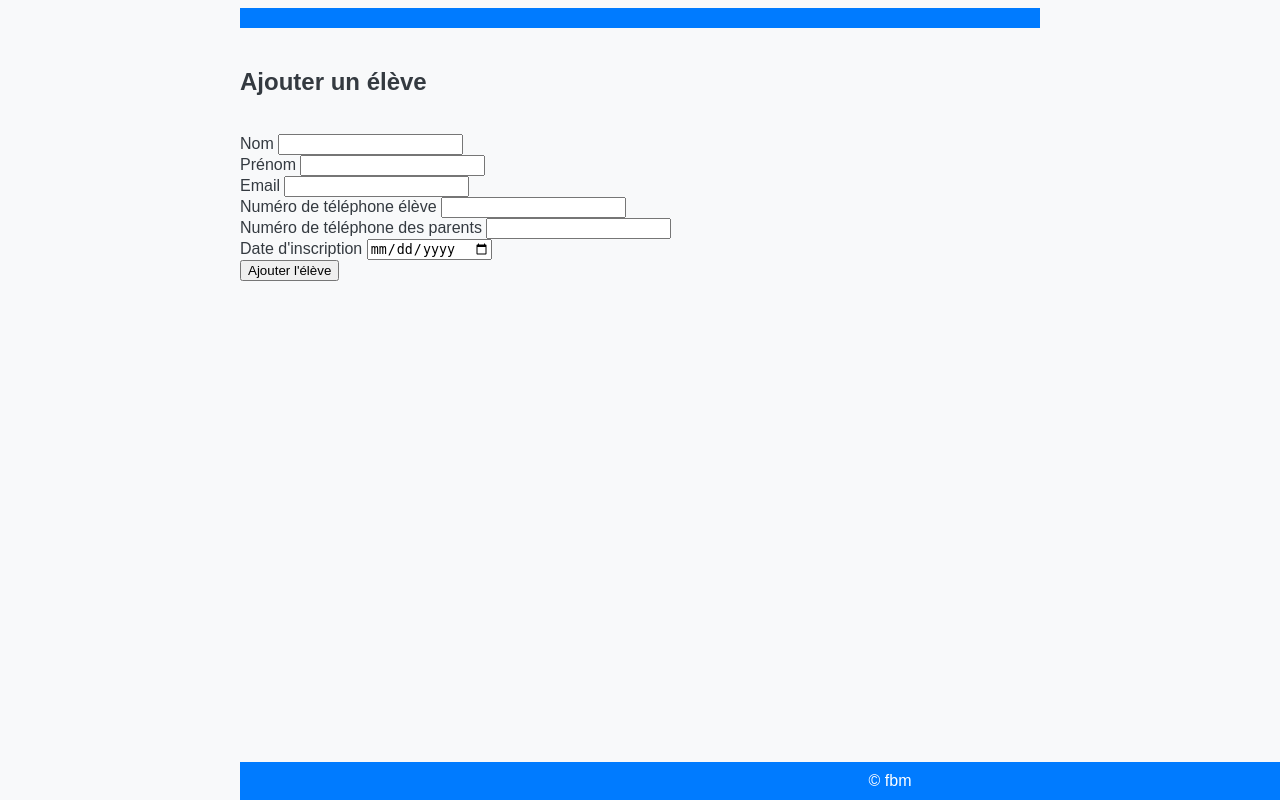
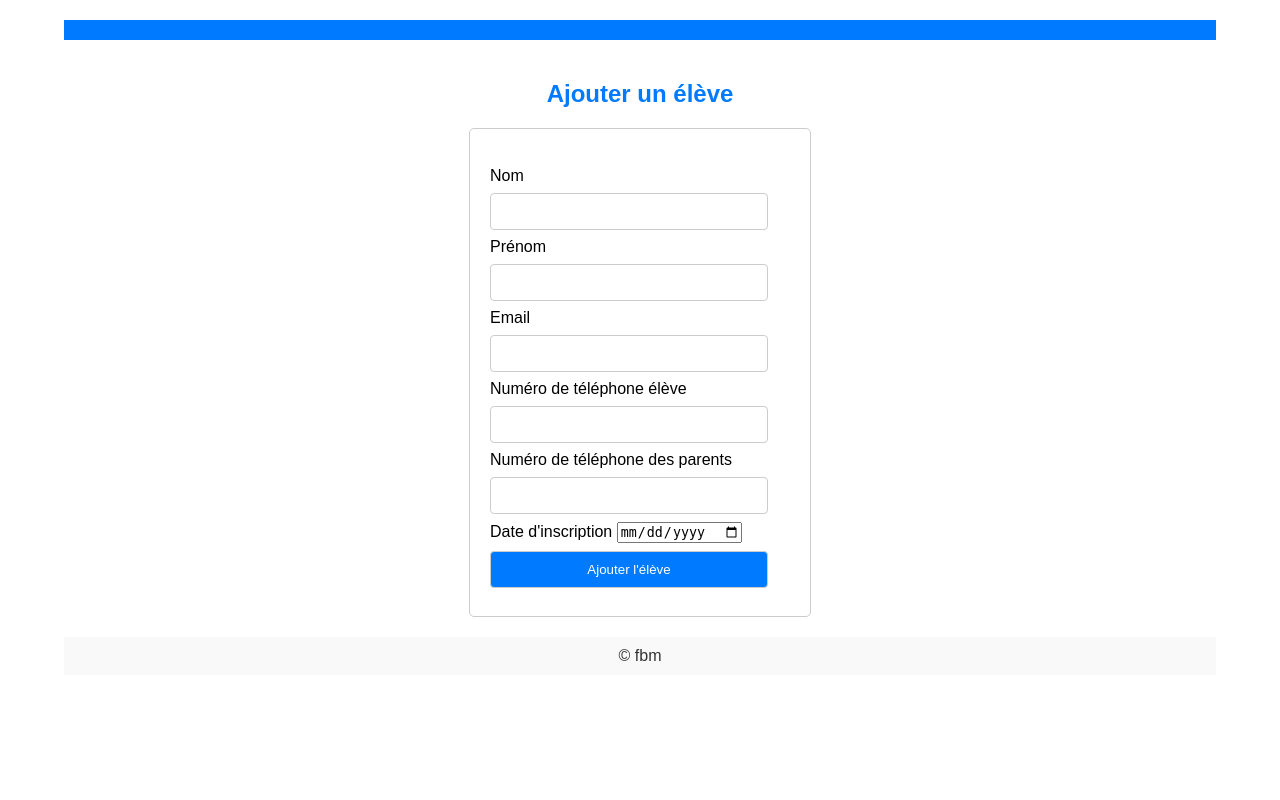
Before and after one commit to TFerhan/studies-management, a Flask app: page /ajouter_eleve in a window 1280 px wide. Run offline with Flask 3, Linux system fonts and the light colour scheme; tables that the repository leaves empty or names only in its code hold one stand-in row (values such as "Sample post"); parts of the project's set-up code (start-up, migrations or seed data) failed here and were passed over.

Commit message:
Update style.css

```diff
--- a/prj/static/css/style.css
+++ b/prj/static/css/style.css
@@ -1,90 +1,123 @@
+/* style.css */
 
-body {
-    font-family: 'Arial', sans-serif;
-    background-color: #f8f9fa;
-    color: #343a40;
+/* Reset some default styles */
+body,
+html {
+  margin: 0;
+  padding: 0;
+  font-family: Arial, sans-serif;
+  font-size: 16px;
 }
 
+/* General styles for layout */
 .container {
-    max-width: 800px;
+  width: 90%;
   margin: 0 auto;
+  padding: 20px;
 }
 
+/* Header styles */
 header {
   background-color: #007bff;
-    padding: 10px;
-    color: #fff;
+  color: white;
+  padding: 10px 0;
+  text-align: center;
 }
 
-nav {
-    display: flex;
-    justify-content: space-between;
-    align-items: center;
-}
-
-nav a {
-    color: #007bff;
-    text-decoration: none;
-    padding: 10px;
-}
-
-nav a:hover {
-    background-color: #0056b3;
-    color: #fff;
-}
-
+/* Main styles */
 main {
   padding: 20px 0;
 }
 
+/* Footer styles */
 footer {
+  text-align: center;
+  padding: 10px 0;
+  background-color: #f9f9f9;
+  color: #333;
+}
+
+/* Style for login form */
+form {
+  margin: 0 auto;
+  max-width: 300px;
+  padding: 20px;
+  border: 1px solid #ccc;
+  border-radius: 5px;
+  background-color: #fff;
+}
+
+h2 {
+  color: #007bff;
+  text-align: center;
+  margin-bottom: 20px;
+}
+
+input[type="text"],
+input[type="email"],
+input[type="tel"],
+input[type="password"],
+input[type="submit"] {
+  width: calc(100% - 22px);
+  padding: 10px;
+  margin: 8px 0;
+  border: 1px solid #ccc;
+  border-radius: 4px;
+  box-sizing: border-box;
+  color: #555;
+}
+
+input[type="submit"] {
   background-color: #007bff;
-    color: #fff;
-    text-align: center;
-    padding: 10px;
-    position: fixed;
-    bottom: 0;
-    width: 100%;
+  color: white;
+  cursor: pointer;
 }
-/* static/css/style.css */
 
-/* ... (previous styles) */
+input[type="submit"]:hover {
+  background-color: #0056b3;
+}
 
-.custom-table {
+/* Style for tables */
+table {
   width: 100%;
   border-collapse: collapse;
-    margin-top: 20px;
 }
 
-.custom-table th, .custom-table td {
-    border: 1px solid #007bff;
-    padding: 10px;
+table, th, td {
+  border: 1px solid #ddd;
+}
+
+th, td {
+  padding: 8px;
   text-align: left;
 }
 
-.custom-table th {
-    background-color: #007bff;
-    color: #fff;
-}
-
-.custom-table tbody tr:nth-child(even) {
+th {
   background-color: #f2f2f2;
 }
 
-.custom-table tbody tr:hover {
-    background-color: #cce5ff;
+/* Style for buttons */
+.btn {
+  display: inline-block;
+  padding: 8px 16px;
+  text-align: center;
+  text-decoration: none;
+  background-color: #007bff;
+  color: white;
+  border-radius: 4px;
 }
 
 .btn-ajouter {
   background-color: #28a745;
-    color: #fff;
-    border: 1px solid #218838;
-    padding: 10px 15px;
-    text-decoration: none;
-    border-radius: 5px;
-    transition: background-color 0.3s ease;
 }
 
-.btn-ajouter:hover {
-    background-color: #218838;
+.btn:hover {
+  background-color: #0056b3;
 }
+
+/* Responsive styles */
+@media screen and (max-width: 768px) {
+  .container {
+    width: 95%;
+  }
+}
```
Lines whose indentation alone changed are shown as unchanged.
